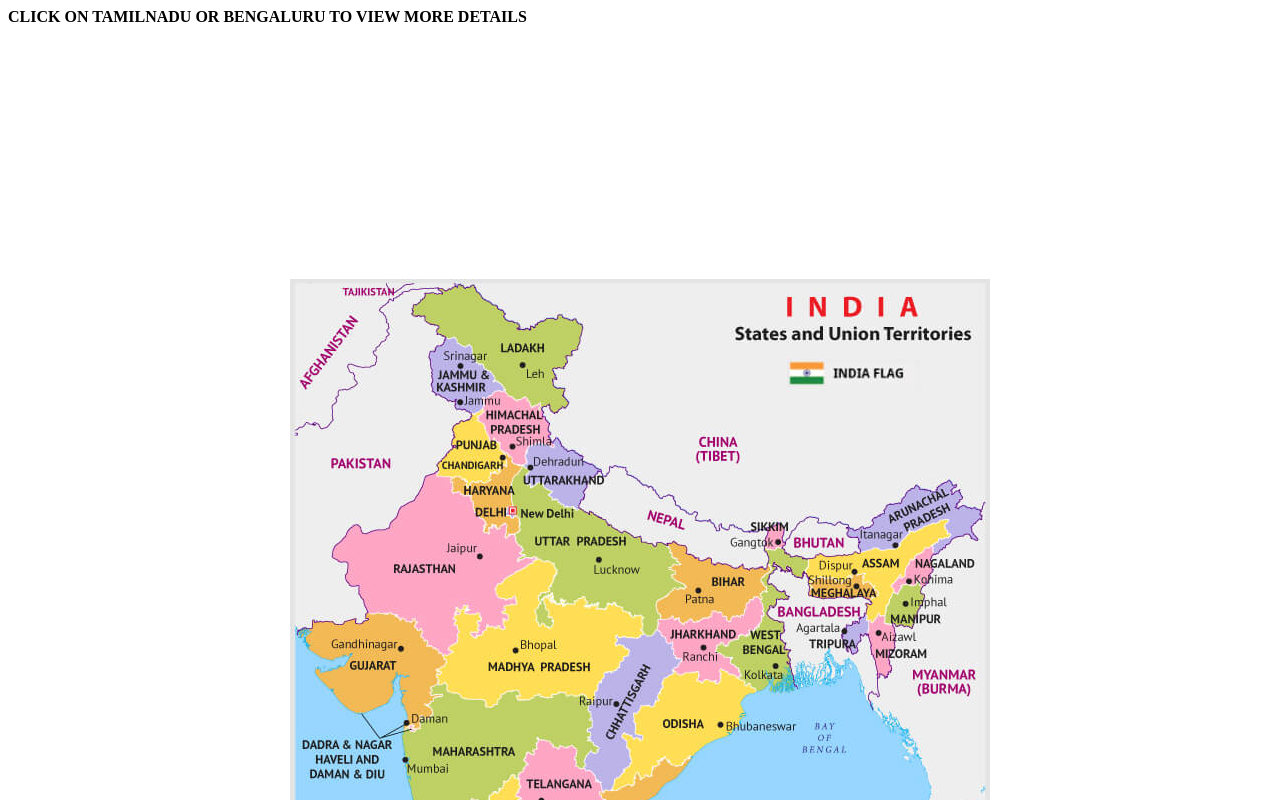
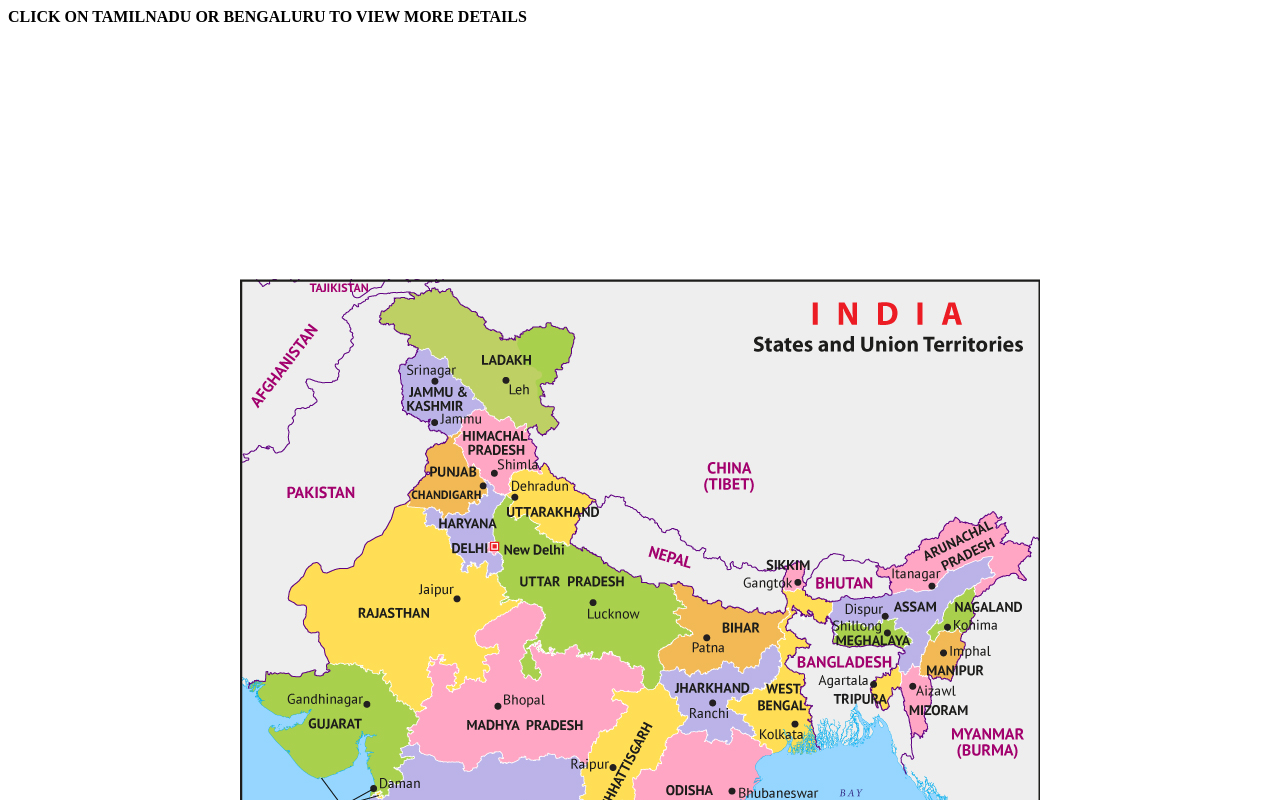
Before and after one commit to Vishnuprakash3/web-technology, a plain HTML site: page indiamap.html in a window 1280 px wide. Shown: the top 800 px of the page. Drawn offline with Linux system fonts and the light colour scheme.

Commit message:
Update indiamap.html

```diff
--- a/indiamap.html
+++ b/indiamap.html
@@ -13,7 +13,7 @@
 
     <b><p>CLICK ON TAMILNADU OR BENGALURU TO VIEW MORE DETAILS</p></b>
 
-    <img src="india-map.jpg" usemap="#india-map" />
+    <img src="Indiamap (1).jpg" usemap="#Indiamap (1)" />
     <map name="Indiamap">
       <area
         shape="circle"
```
